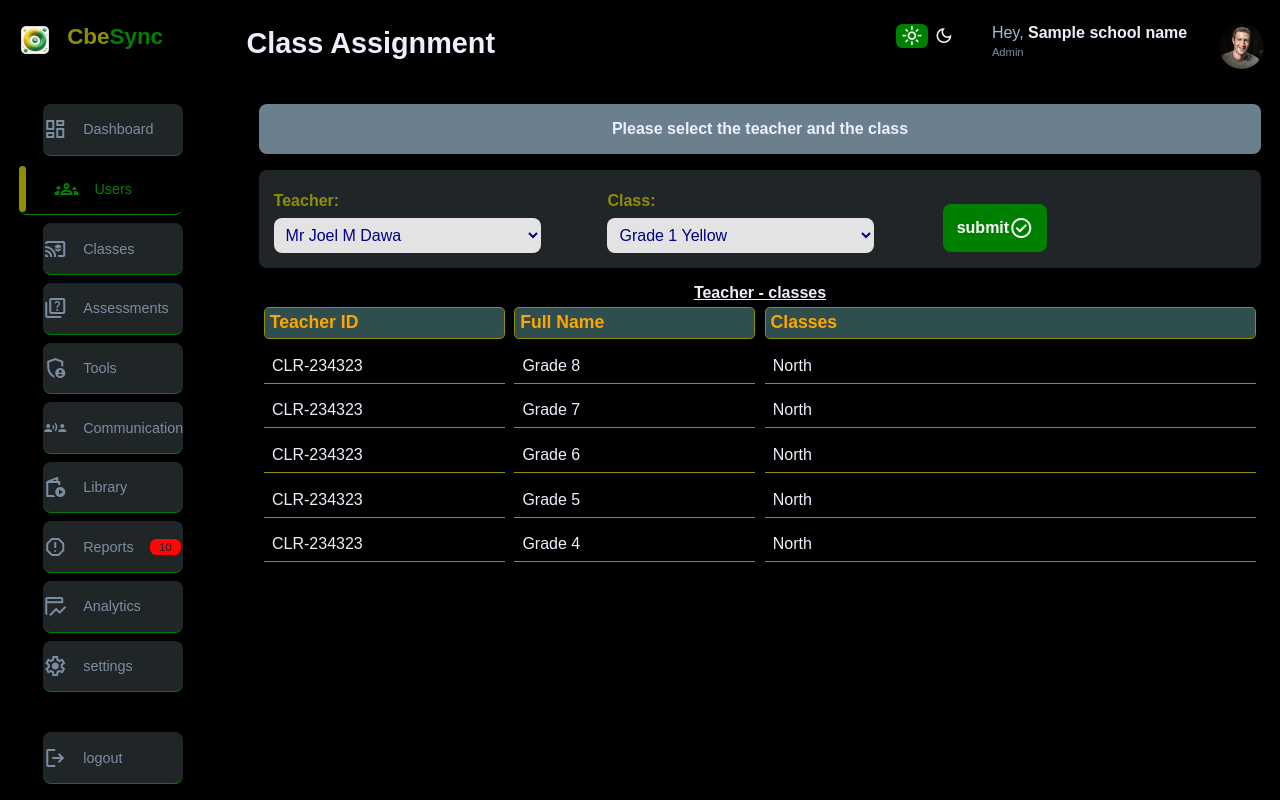
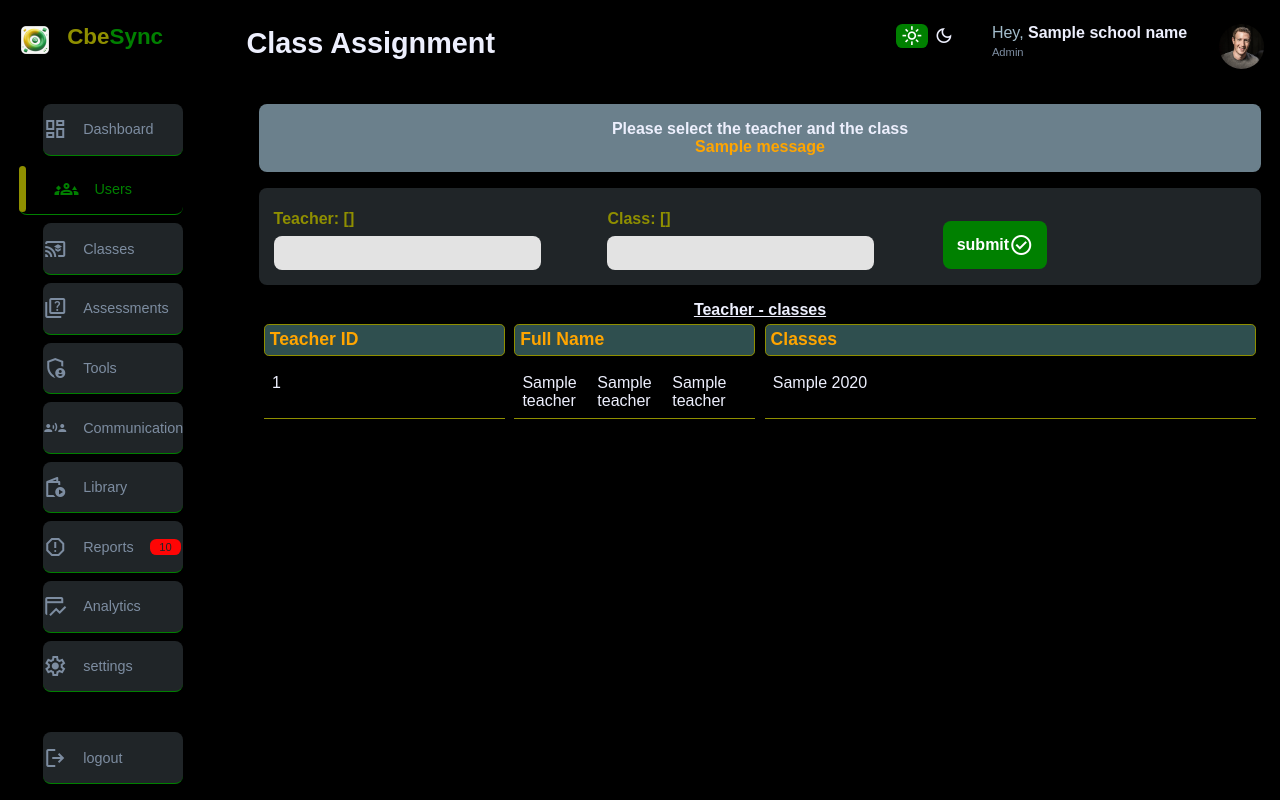
Before and after one commit to MOHAMMEDJUMA573/cbesync, a Django app: template src/schools/templates/schools/usrmng/tmanagement/class_assignment.html in a window 1280 px wide. Run offline with Django 5.2, Linux system fonts and the light colour scheme; the template is opened without the code that fills it: most values are stand-ins (such as "Sample title", 1, 10 or a date in 2020); one stand-in notice (Sample message) is shown; form fields are guessed from the names that the template uses; parts of the project's set-up code (start-up, migrations or seed data) failed here and were passed over.

Commit message:
Added set class teacher functiona;ity

```diff
--- a/src/classes/models.py
+++ b/src/classes/models.py
@@ -152,8 +152,10 @@ class ClassProfile(models.Model):
     )
     class_teacher = models.ForeignKey(
         TeacherProfile,
-        on_delete=models.SET_NULL, null=True,
-        blank=True, related_name='classt_profile',
+        on_delete=models.SET_NULL,
+        null=True,
+        blank=True,
+        related_name='classt_profiles',
         help_text="Teache assigned to the class"
     )
 
--- a/src/schools/templates/schools/usrmng/tmanagement/class_assignment.html
+++ b/src/schools/templates/schools/usrmng/tmanagement/class_assignment.html
@@ -20,28 +20,37 @@
 			<div class="page-body">
 				<div class="page-b-p">
 					<div class="form-div">
-						<form action="https://httpbin.org/post" method="post" class="rez-fetch" id="rez-fetch">
+						<form action="{% url 'schools:school_teacher_management_class_assignment' %}" method="post">
+							{% csrf_token %}
 							<div class="form-header">
 								<div class="form-guide-text">
 									<p>Please select the teacher and the class </p>
-							<p class="error-message"></p>
+									{% if messages %}
+										<ul class="messages">
+											{% for message in messages %}
+											<li{% if message.tags %} class="{{ message.tags }}"{% endif %}>{{ message }}</li>
+											{% endfor %}
+										</ul>
+									{% endif %}
+									<p class="error-message">
+										{{ form.non_field_errors }}
+									</p>
 								</div>
 							</div>
 							<div class="form-body">
 								<div class="form-field1">
-							<label for="teacher-p">Teacher: </label>
-							<select name="teacher-p" id="teacher-p">
-								<option value="Tch-00000001">Mr Joel M Dawa</option>
-								<option value="TCH-00000000">Md Moscow Michelle</option>
-							</select>
+									<label for="id_classes_objs">
+										Teacher:
+										{{form.classes_objs.errors}}
+									</label>
+									{{form.classes_objs}}
 								</div>
 								<div class="form-field1">
-							<label for="class_p">Class: </label>
-							<select name="class_p" id="class_p">
-								<option value="1">Grade 1 Yellow</option>
-								<option value="2">Grade 2 Yellow</option>
-								<option value="3">Grade 3 Yellow</option>
-							</select>
+									<label for="id_teachers_objs">
+										Class:
+										{{form.teachers_objs.errors}}
+									</label>
+									{{form.teachers_objs}}
 								</div>
 								<div class="opt-buttons">
 									<button type="submit">
@@ -59,36 +68,28 @@
 							Teacher - classes
 						</div>
 						<div class="maing-data-table">
+							{% for teacher in teachers %}
+								{% if forloop.first %}
 									<div class="maingt-header-row">
 										<div class="maingth-data">Teacher ID</div>
 										<div class="maingth-data">Full Name</div>
 										<div class="maingth-data">Classes</div>
 									</div>
+								{% endif %}
 									<div class="maingt-data-row">
-								<div class="maingtr-data">CLR-234323</div>
-								<div class="maingtr-data">Grade 8</div>
-								<div class="maingtr-data">North</div>
+										<div class="maingtr-data">{{teacher.teacher_id}}</div>
+										<div class="maingtr-data">
+											<div class="maingtr-data-p1">{{ teacher.teacher_first_name }}</div>
+											<div class="maingtr-data-p1">{{ teacher.teacher_middle_name }}</div>
+											<div class="maingtr-data-p1">{{ teacher.teacher_last_name }}</div>
 										</div>
-							<div class="maingt-data-row">
-								<div class="maingtr-data">CLR-234323</div>
-								<div class="maingtr-data">Grade 7</div>
-								<div class="maingtr-data">North</div>
+										<div class="maingtr-data">
+											{% for class in teacher.teacher_ct_classes %}
+												{{class.class_full_str}} {{class.class_creation_date.year}} {%if not forloop.last%} , {% endif %} &nbsp;
+											{% endfor %}
 										</div>
-							<div class="maingt-data-row">
-								<div class="maingtr-data">CLR-234323</div>
-								<div class="maingtr-data">Grade 6</div>
-								<div class="maingtr-data">North</div>
 									</div>
-							<div class="maingt-data-row">
-								<div class="maingtr-data">CLR-234323</div>
-								<div class="maingtr-data">Grade 5</div>
-								<div class="maingtr-data">North</div>
-							</div>
-							<div class="maingt-data-row">
-								<div class="maingtr-data">CLR-234323</div>
-								<div class="maingtr-data">Grade 4</div>
-								<div class="maingtr-data">North</div>
-							</div>
+							{% endfor %}
 						</div>
 					</div>
 				</div>
--- a/src/teachers/models.py
+++ b/src/teachers/models.py
@@ -226,5 +226,8 @@ class TeacherProfile(models.Model):
     def teacher_teaching_subjects(self):
         return self.subject_profiles.all()
 
+    @property
+    def teacher_ct_classes(self):
+        return self.classt_profiles.all()
     def __str__(self):
         return f"{self.teacher_first_name} {self.teacher_last_name} {self.teacher_tsc_number}"
```
Also changed, not shown: src/classes/forms.py (+34 -0 lines), src/schools/views.py (+25 -4 lines). Lines whose indentation alone changed are shown as unchanged.
